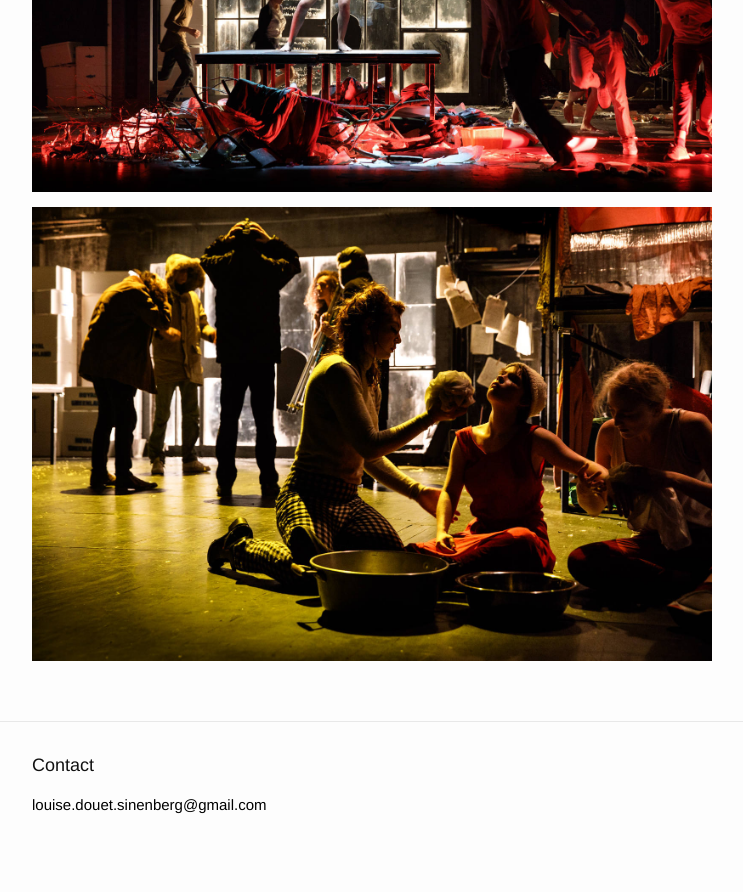
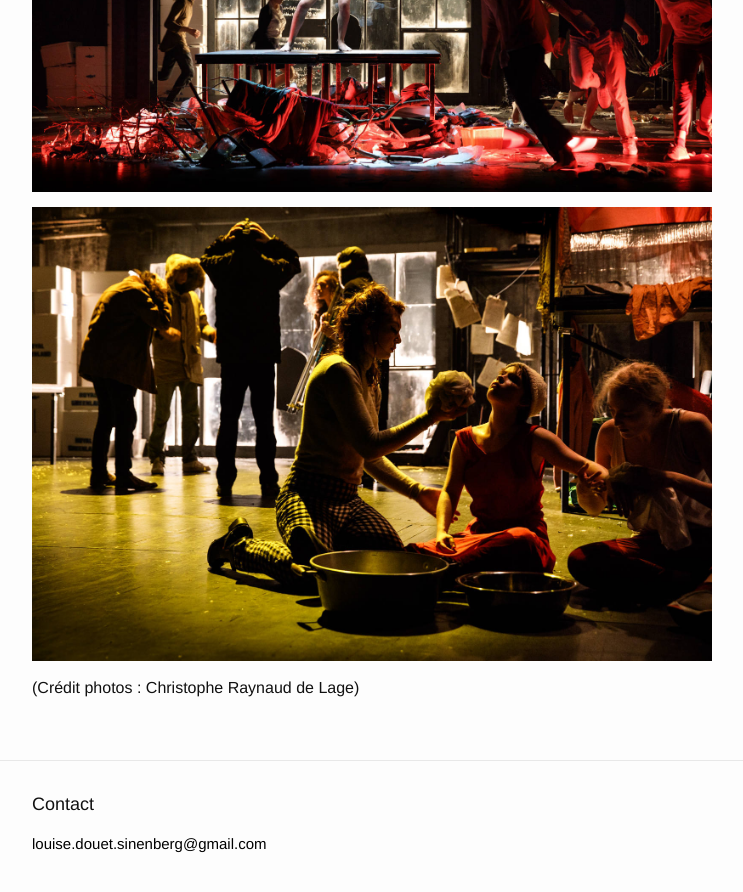
Before and after one commit to louiseds/louiseds.github.io, a Jekyll site: the page built from _posts/2016-11-13-60-nord.md, in a window 1280 px wide and 900 px high, scrolled down 6016 px. Shown: the top 892 px of the window, without its empty margins (268-1011 px from the left). Built offline with Jekyll 4.4.1, drawn with Linux system fonts in a browser that asks for light colours; before the commit the page ends 6877 px from its top, so only the background shows below that.

Commit message:
Updated 2016-11-13-60-nord.md

```diff
--- a/_posts/2016-11-13-60-nord.md
+++ b/_posts/2016-11-13-60-nord.md
@@ -41,3 +41,5 @@ Sarah Brannens, Théodora Breux, Bertrand de Roffignac, Matthieu Delaunay, Lucie
 ![160928-RdL-0768,medium_large.2x.1475095730.jpg]({{site.baseurl}}/images/160928-RdL-0768,medium_large.2x.1475095730.jpg)
 
 ![160928-RdL-0241,medium_large.2x.1475095216.jpg]({{site.baseurl}}/images/160928-RdL-0241,medium_large.2x.1475095216.jpg)
+
+(Crédit photos : Christophe Raynaud de Lage)
```
